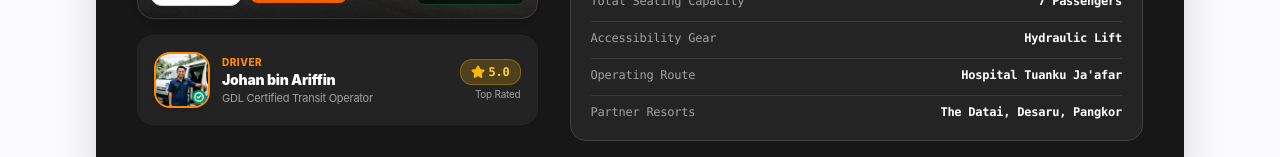
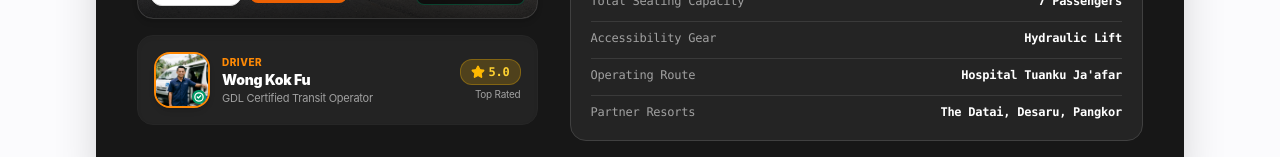
Before and after one commit to norman-AI-2025/BeautifulGate, a Next.js app: page / in a window 1280 px wide. Shown: the part 974-1131 px from the top of the page. Built offline with nearby package versions, Linux system fonts and the light colour scheme; no server answers; the database is empty.

Commit message:
fix(home): set driver display name fallback to Wong Kok Fu

```diff
--- a/src/app/page.tsx
+++ b/src/app/page.tsx
@@ -27,7 +27,7 @@ export default function HomePage() {
   // Find assigned driver profile and rating from bookings if any
   const driverProfile = profiles.find(p => p.role === 'driver');
   const vehiclePlate = driverProfile?.assigned_vehicle_plate || 'WVV 4108';
-  const driverName = driverProfile?.full_name || 'Johan bin Ariffin';
+  const driverName = driverProfile?.full_name || 'Wong Kok Fu';
   const driverAvatar = driverProfile?.avatar_url || '/images/driver-johan.jpg';
 
   const ratedBookings = bookings.filter(b => typeof b.rating === 'number' && b.rating > 0);
```
